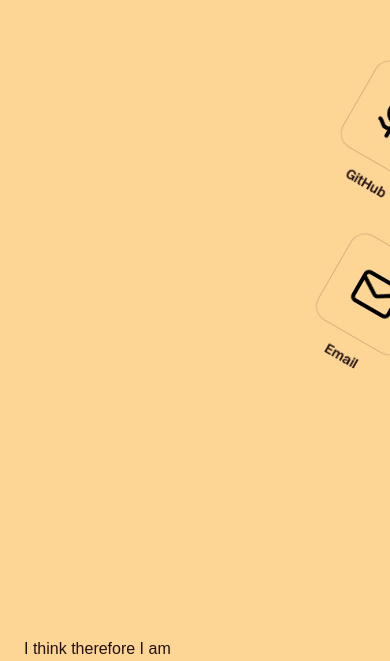
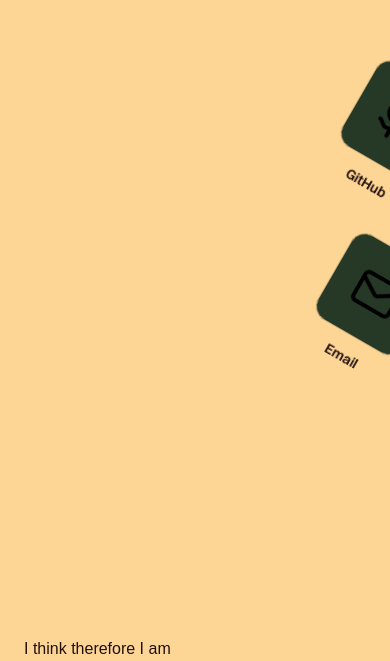
Before and after one commit to metanoid46/Ajl_portfolio, a React (Vite) app: page / in a window 390 px wide. Shown: the part 5189-5850 px from the top of the page. Built offline with nearby package versions, Linux system fonts and the light colour scheme.

Commit message:
updated portfolio

```diff
--- a/src/Pages/Contact/ContactPage.tsx
+++ b/src/Pages/Contact/ContactPage.tsx
@@ -79,16 +79,17 @@ function ContactPage() {
               className="group relative"
               aria-label={link.name}
             >
-              <div className="p-6 md:p-8 rounded-2xl bg-primary/10 border border-primary/20 hover:border-primary/50 transition-all duration-300 hover:scale-110 hover:shadow-lg">
+              <div className="p-6 md:p-8 rounded-2xl bg-primary/10 border border-primary/20 hover:border-primary/50 transition-all duration-300 hover:scale-110 hover:shadow-lg bg-primary">
                 <img
                   src={link.icon}
                   alt={link.name}
                   loading="lazy"
-                  className="w-12 h-12 text-foreground group-hover:text-primary transition-colors duration-300"
+                  className="w-12 h-12 text-background
+                  group-hover:text-primary transition-colors duration-300"
                   decoding="async"
                 />
               </div>
-              <p className="text-sm md:text-base font-switzer font-semibold mt-3 text-foreground/80 group-hover:text-foreground transition-colors duration-300">
+              <p className="text-sm md:text-foreground font-switzer font-semibold mt-3 text-foreground group-hover:text-foreground transition-colors duration-300 ">
                 {link.name}
               </p>
             </motion.a>
```
